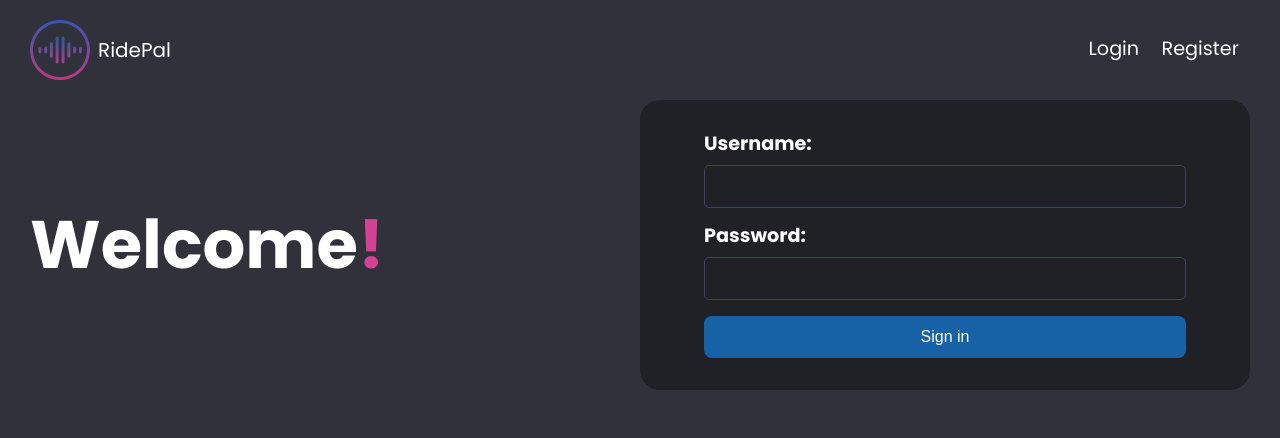
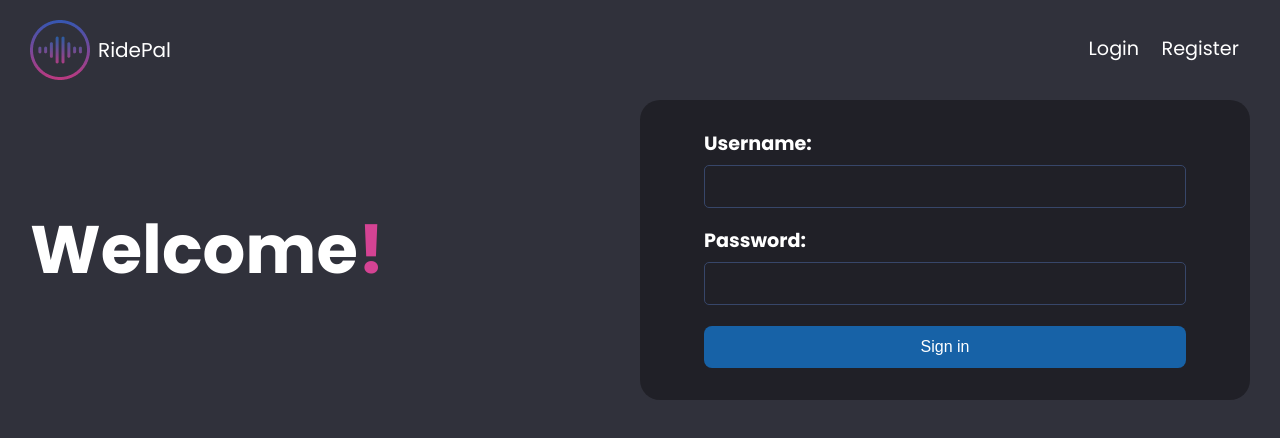
Before and after one commit to sava-stanchev/ridepal-playlist-generator, a React (Create React App) app in the folder client/: page /login in a window 1280 px wide. Shown: the top 438 px of the page. Built offline with nearby package versions, Linux system fonts and the light colour scheme.

Commit message:
change input pages classes naming

```diff
--- a/client/src/App.js
+++ b/client/src/App.js
@@ -25,6 +25,7 @@ const App = () => {
       <BrowserRouter>
         <AuthContextProvider>
           <NavBar />
+          <main>
             <Switch>
               <Redirect path="/" exact to="/home" />
               <Route exact path="/home" component={Home} />
@@ -48,6 +49,7 @@ const App = () => {
               <Route exact path="/playlists/:id" component={SinglePlaylist} />
               <Route path="*" component={PageNotFound} />
             </Switch>
+          </main>
         </AuthContextProvider>
       </BrowserRouter>
     </div>
--- a/client/src/pages/GeneratePlaylist.jsx
+++ b/client/src/pages/GeneratePlaylist.jsx
@@ -78,12 +78,12 @@ const GeneratePlaylist = ({ points }) => {
   }
 
   return (
-    <section className="main">
-      <h1 className="main__text">
+    <section className="input-page">
+      <h1 className="input-page__text">
         Generate your
-        <span className="main__text--accent"> playlist!</span>
+        <span className="input-page__text--accent"> playlist!</span>
       </h1>
-      <form className="main__form generate-playlist">
+      <form className="input-page__form">
         <div className="input-group">
           <p className="generate-playlist__travel-duration">
             Travel duration: {Math.round(points.duration / 60)} min.
--- a/client/src/pages/GenerateRoute.jsx
+++ b/client/src/pages/GenerateRoute.jsx
@@ -54,17 +54,17 @@ const GenerateRoute = ({ setPoints }) => {
   }
 
   return (
-    <section className="main">
+    <section className="input-page">
       <AlertModal
         openModal={modal}
         closeModal={() => setModal(false)}
         alertMsg={alertMsg}
       />
-      <h1 className="main__text">
+      <h1 className="input-page__text">
         Choose your
-        <span className="main__text--accent"> route!</span>
+        <span className="input-page__text--accent"> route!</span>
       </h1>
-      <form className="main__form">
+      <form className="input-page__form">
         <div className="input-group">
           <label htmlFor="route-from">From:</label>
           <input
--- a/client/src/pages/Login.jsx
+++ b/client/src/pages/Login.jsx
@@ -52,17 +52,17 @@ const Login = () => {
   });
 
   return (
-    <section className="main">
+    <section className="input-page">
       <AlertModal
         openModal={modal}
         closeModal={() => setModal(false)}
         alertMsg={alertMsg}
       />
-      <h1 className="main__text">
+      <h1 className="input-page__text">
         Welcome
-        <span className="main__text--accent">!</span>
+        <span className="input-page__text--accent">!</span>
       </h1>
-      <form className="main__form">
+      <form className="input-page__form">
         <div className="input-group">
           <label htmlFor="username">Username:</label>
           <input
--- a/client/src/pages/Register.jsx
+++ b/client/src/pages/Register.jsx
@@ -86,17 +86,17 @@ const Register = () => {
   };
 
   return (
-    <section className="main">
+    <section className="input-page">
       <AlertModal
         openModal={modal}
         closeModal={() => setModal(false)}
         alertMsg={alertMsg}
       />
-      <h1 className="main__text">
+      <h1 className="input-page__text">
         Join and
-        <span className="main__text--accent"> generate!</span>
+        <span className="input-page__text--accent"> generate!</span>
       </h1>
-      <form className="main__form">
+      <form className="input-page__form">
         <div className="input-group">
           <label htmlFor="username">Username:</label>
           <input
--- a/client/src/scss/pages/_form.scss
+++ b/client/src/scss/pages/_input-page.scss
@@ -1,4 +1,4 @@
-.main {
+.input-page {
   display: flex;
   justify-content: space-between;
   align-items: center;
@@ -16,10 +16,13 @@
 
   &__form {
     background-color: $dark-blue-magenta;
-    width: 50vw;
-    max-width: 50%;
+    width: 50%;
     padding: 2rem 4rem;
     border-radius: 20px;
+    min-height: 300px;
+    display: flex;
+    flex-direction: column;
+    justify-content: space-between;
 
     @include breakpoint-down(large) {
       max-width: inherit;
--- a/client/src/scss/style.scss
+++ b/client/src/scss/style.scss
@@ -10,7 +10,7 @@
 
 @import "./layout/header";
 
-@import "./pages/form";
+@import "./pages/input-page";
 @import "./pages/error";
 @import "./pages/users";
 @import "./pages/playlist";
```
Lines whose indentation alone changed are shown as unchanged.
